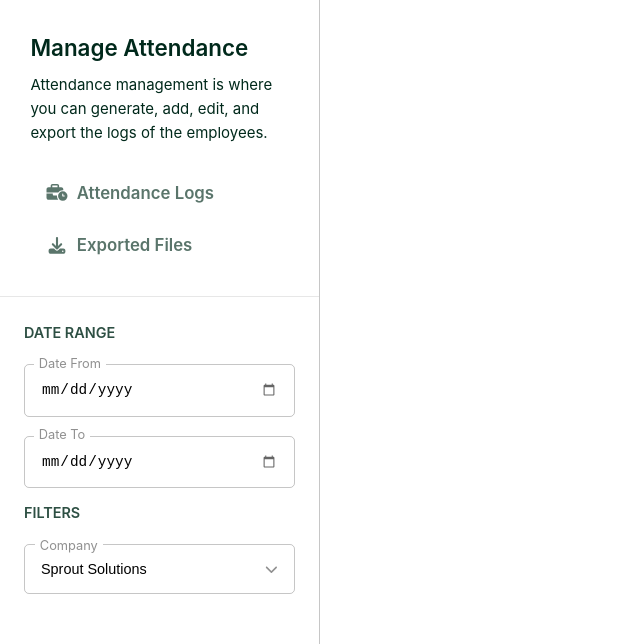
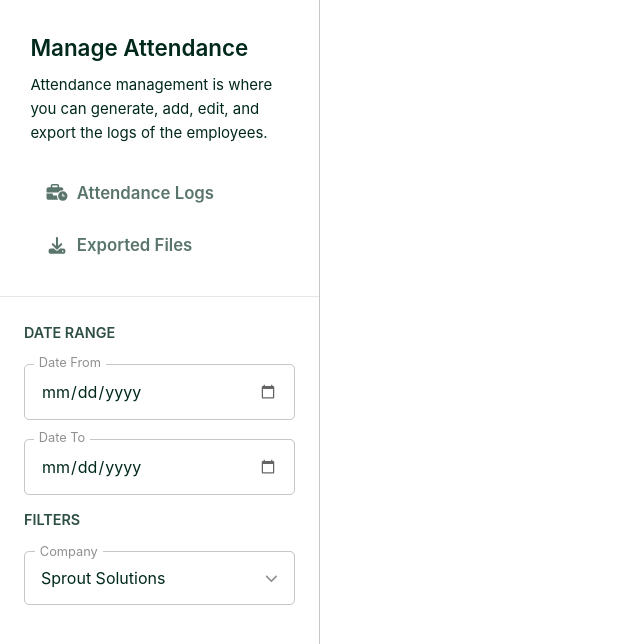
Before and after one commit to AlysCole/sprout-assessment, a Vue app: page / in a window 1280 px wide. Shown: the top 644 px of the page, without its empty margins (0-640 px from the left). Built offline with nearby package versions, Linux system fonts and the light colour scheme.

Commit message:
Update font-sizing of date and select input

```diff
--- a/src/components/form/DateInput.vue
+++ b/src/components/form/DateInput.vue
@@ -28,8 +28,10 @@
   border: 1px solid var(--divider-light-1);
   border-radius: 5px;
   padding: 1rem;
-  font-size: 0.9rem;
+  font-size: 1rem;
   width: 100%;
+  color: var(--text-light-1);
+  font-family: var(--font-family);
 }
 
 .date__input input[type='date']::-webkit-calendar-picker-indicator {
--- a/src/components/form/SelectInput.vue
+++ b/src/components/form/SelectInput.vue
@@ -53,6 +53,8 @@ const { options } = props
   margin: 0;
   width: 100%;
   padding: 1rem;
-  font-size: 0.9rem;
+  font-size: 1rem;
+  color: var(--text-light-1);
+  font-family: var(--font-family);
 }
 </style>
```
